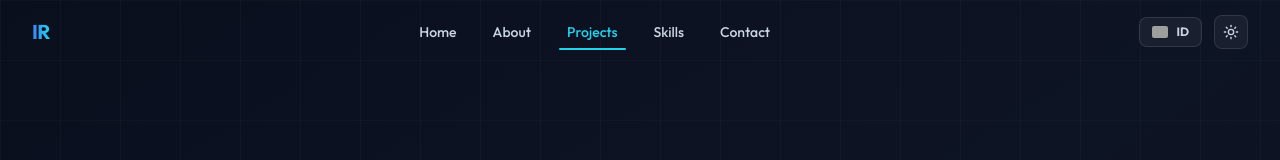
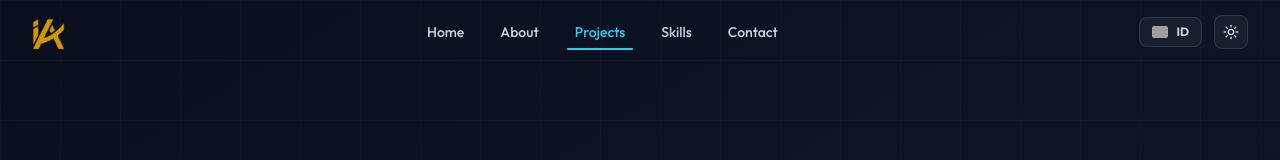
Before and after one commit to irwanadinata/irwan, a Next.js app: page / in a window 1280 px wide. Shown: the top 160 px of the page. Built offline with nearby package versions, Linux system fonts and the light colour scheme; grey boxes are pictures that could not be loaded.

Commit message:
chore: update personal logo

```diff
--- a/src/components/layout/Footer.tsx
+++ b/src/components/layout/Footer.tsx
@@ -27,9 +27,7 @@ export default function Footer() {
               href="#home"
               className="inline-block font-bold text-2xl tracking-tight"
             >
-              <span className="text-transparent bg-clip-text bg-gradient-to-r from-primary-400 to-accent-400">
-                IR
-              </span>
+              <img src="/logo/logo.png" alt="Logo" className="h-8 w-auto" />
             </a>
             <p className="text-slate-400 text-sm leading-relaxed max-w-xs">
               {t("footer.tagline")}
--- a/src/components/layout/Navbar.tsx
+++ b/src/components/layout/Navbar.tsx
@@ -62,7 +62,7 @@ export default function Navbar() {
           top: elementTop - navbarHeight,
           behavior: "smooth",
         });
-      }, 350); // tunggu animasi close menu selesai dulu
+      }, 350);
     }
   };
 
@@ -84,9 +84,11 @@ export default function Navbar() {
           whileHover={{ scale: 1.03 }}
           whileTap={{ scale: 0.97 }}
         >
-          <span className="text-transparent bg-clip-text bg-gradient-to-r from-primary-500 to-accent-400">
-            IR
-          </span>
+          <img
+            src="/logo/logo.png"
+            alt="Logo"
+            className="h-8 w-auto mt-1"
+          />
         </motion.a>
 
         <ul className="hidden md:flex items-center gap-1">
```
Also changed, not shown: public/favicon.png, public/logo/logo.png (added).
